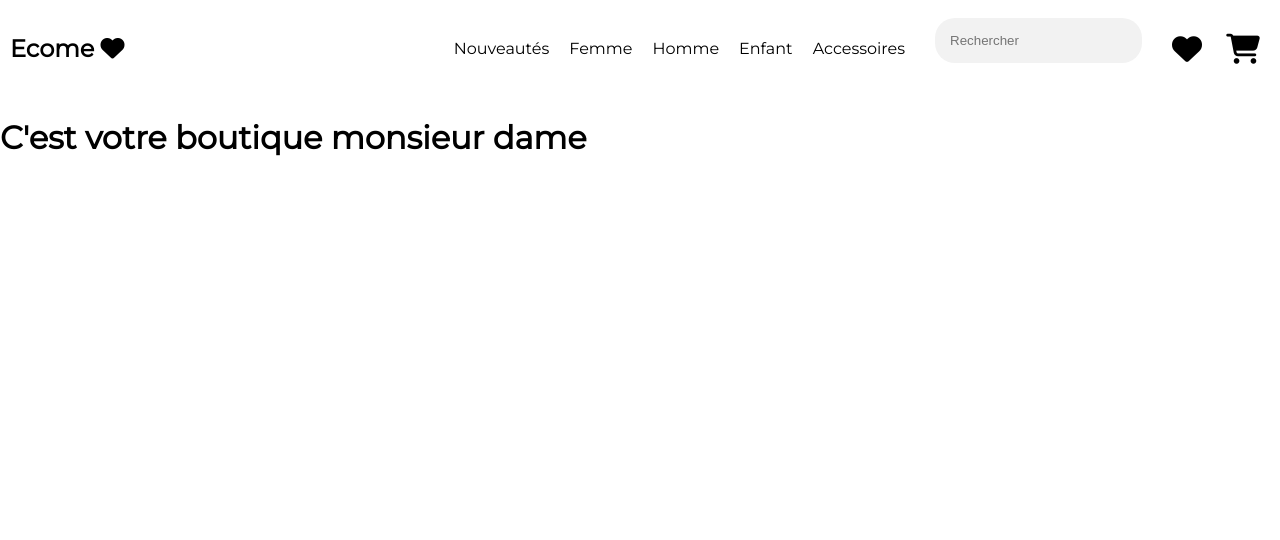
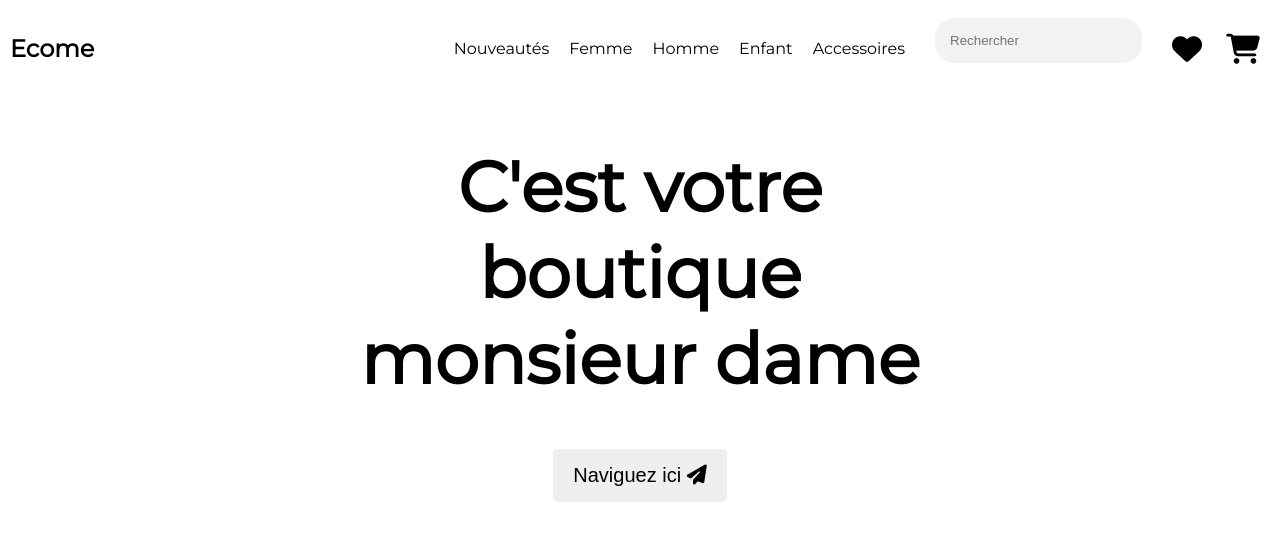
Before and after one commit to Prasath-Thamboo/Ecomme, a plain HTML site: page index.html in a window 1280 px wide. Drawn offline with Linux system fonts and the light colour scheme.

Commit message:
third commit

```diff
--- a/index.html
+++ b/index.html
@@ -10,10 +10,11 @@
 </head>
 <body>
 
+
     <!-- Barre de Navigation -->
     <nav>
         <h1>
-            Ecome <i class="fa-solid fa-heart"></i>
+            Ecome
         </h1>
         <div class="onglets">
             <div class="menu">
@@ -32,8 +33,20 @@
             </div>
         </div>
     </nav>
+    <!--------------HEADER-------------->
     <header>
         <h1>C'est votre boutique monsieur dame</h1>
+        <button>Naviguez ici <i class="fas fa-paper-plane"></i></button>
     </header>
+
+    <!--------------Section 1-------------->
+    <section class="main">
+        <div class="fiche">
+            <div class="fic-prod"></div>
+
+        </div>
+
+    </section>
+
 </body>
 </html>
--- a/style.css
+++ b/style.css
@@ -44,3 +44,26 @@ nav .onglets input {
     border: none;
     background-color: #f2f2f2;
 }
+/*header*/
+
+header{
+    display: flex;
+    justify-content: center;
+    align-items: center;
+    flex-direction: column;
+}
+
+header h1 {
+    font-size: 70px;
+    max-width: 50%;
+    text-align: center;
+}
+
+header button{
+    padding : 15px 20px;
+    font-size : 20px;
+    border-radius: 5px;
+    border : none;
+    outline: none;
+    cursor: pointer;
+}
```
